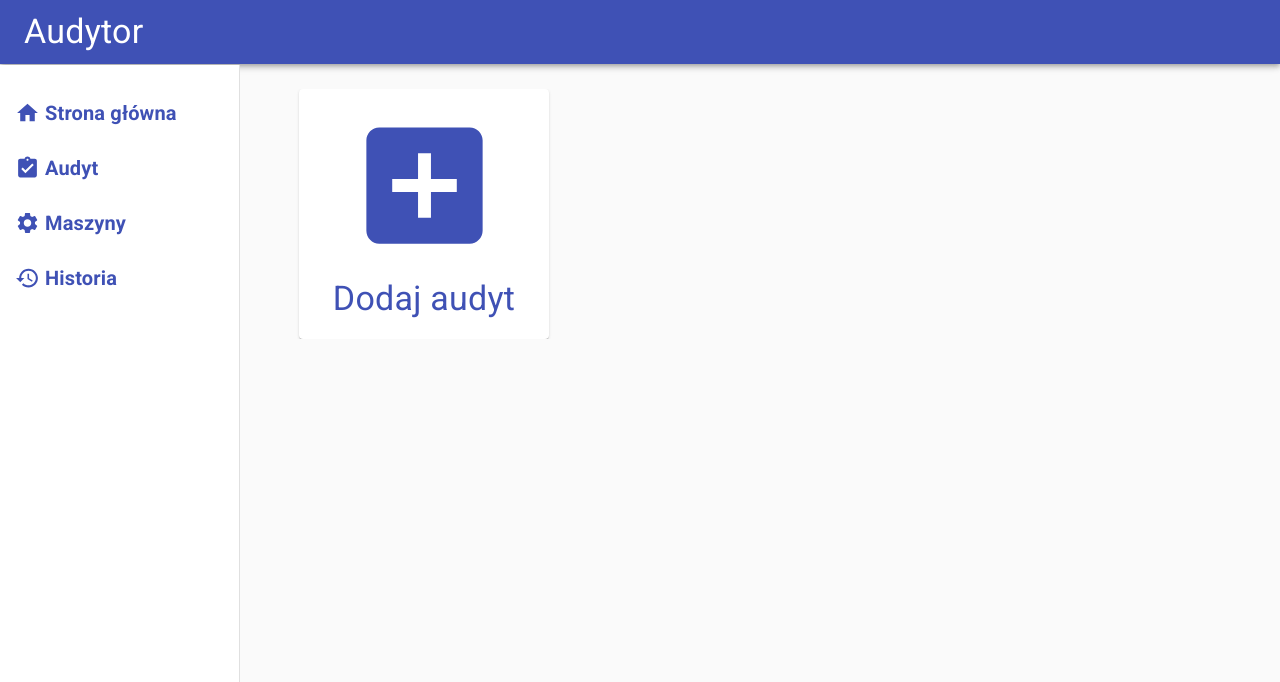
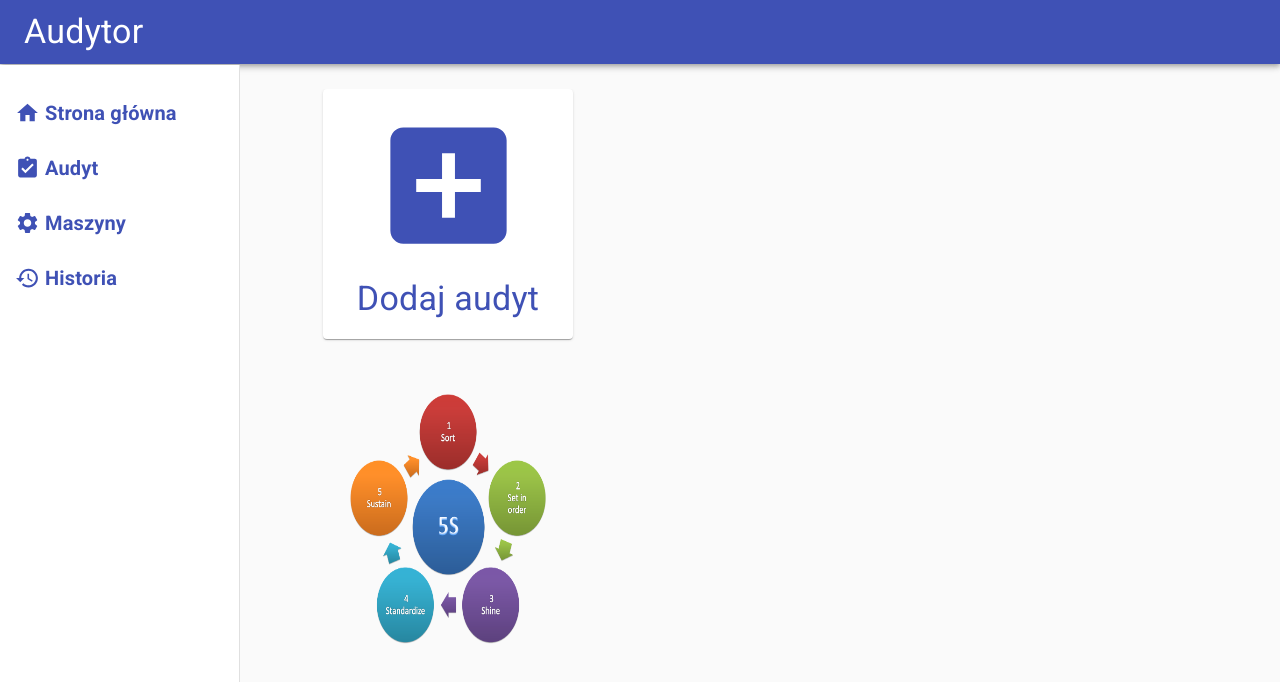
Before and after one commit to Dam-o/Audytor, a React (Create React App) app in the folder APP/app/: page / in a window 1280 px wide. Shown: the top 682 px of the page. Built offline with nearby package versions, Linux system fonts and the light colour scheme; no server answers.

Commit message:
workInProgress

```diff
--- a/APP/app/package.json
+++ b/APP/app/package.json
@@ -9,9 +9,11 @@
     "@testing-library/react": "^11.2.7",
     "@testing-library/user-event": "^12.8.3",
     "clsx": "^1.1.1",
+    "moment": "^2.29.1",
     "node-sass": "^6.0.1",
     "react": "^17.0.2",
     "react-dom": "^17.0.2",
+    "react-moment": "^1.1.1",
     "react-router-dom": "^5.2.0",
     "react-scripts": "4.0.3",
     "whatwg-fetch": "^3.6.2"
--- a/APP/app/src/components/Audyt.js
+++ b/APP/app/src/components/Audyt.js
@@ -1,10 +1,43 @@
-import React from 'react'
+import React from 'react';
+import { makeStyles } from '@material-ui/core/styles';
+import { Container } from '@material-ui/core';
 
+
+
+const useStyles = makeStyles(() => ({
+
+    container: {
+        width: "80%",
+        marginLeft: 275,
+        marginTop: 25,
+        overflow: 'hidden',
+        display: "flex",
+        border: "1px solid black"
+
+    },
+
+}));
 export default function Audyt() {
+    const classes = useStyles();
+
+
     return (
         <Container
             className={classes.container}>
+            <form>
+                <label htmlFor="name">Kto przeprowadza audyt?</label>
+                <input
+                    type="text"
+                    name="name">
+                </input>
+                <lable>Data audytu:</lable>
+                <input
+                    type="date"
+                    name="date"
+                ></input>
 
-        </Container>
+
+            </form>
+        </Container >
     )
 }
--- a/APP/app/src/components/Header.js
+++ b/APP/app/src/components/Header.js
@@ -4,7 +4,7 @@ import AppBar from '@material-ui/core/AppBar';
 import Toolbar from '@material-ui/core/Toolbar';
 import { Typography } from '@material-ui/core';
 import Menu from "./Menu";
-
+import moment from "moment";
 
 
 
--- a/APP/app/src/components/Home.js
+++ b/APP/app/src/components/Home.js
@@ -4,6 +4,7 @@ import { Container } from '@material-ui/core';
 import { Grid } from '@material-ui/core';
 import Widget from './Widget';
 import Machins from "./Machins";
+import moment from "moment";
 
 const useStyles = makeStyles(() => ({
     content: {
@@ -28,7 +29,7 @@ const Home = () => {
             className={classes.content}>
             <Container
                 fixed
-                maxWidth="lg"
+                maxWidth="xl"
                 className={classes.container}
             >
                 <Grid
@@ -36,13 +37,13 @@ const Home = () => {
                 >
                     <Grid
                         item
-                        xs={3}>
+                        xs={4}>
                         <Widget />
 
                     </Grid>
                     <Grid
                         item
-                        xs={9}>
+                        xs={8}>
                         <Machins />
                     </Grid>
                 </Grid>
--- a/APP/app/src/components/Machins.js
+++ b/APP/app/src/components/Machins.js
@@ -13,7 +13,7 @@ export default function Machins() {
             .then(data => data.json())
             .then(data => setSlitter(data.slitter))
             .then(err => console.log(err))
-    })
+    }, [])
 
 
 
--- a/APP/app/src/components/MachinsPage.js
+++ b/APP/app/src/components/MachinsPage.js
@@ -2,7 +2,7 @@ import React, { useState, useEffect } from 'react'
 import Container from '@material-ui/core/Container'
 import { Grid, Card, Typography } from '@material-ui/core';
 import { makeStyles } from '@material-ui/core/styles';
-import { display, height, width } from '@material-ui/system';
+
 
 
 const useStyles = makeStyles(() => ({
@@ -43,7 +43,7 @@ export default function MachinsPage() {
             .then(data => data.json())
             .then(data => setSlitter(data.slitter))
             .then(err => console.log(err))
-    })
+    }, []);
 
 
 
@@ -74,10 +74,18 @@ export default function MachinsPage() {
                                             {item.type}
                                         </Typography>
                                     </div>
-                                    <Typography
-                                        variant="body1.">
-                                        Ostatni audyt:{item.lastAudit}
-                                    </Typography>
+                                    <div>
+                                        <Typography
+                                            variant="subtitle1">
+                                            Ostatni audyt:{item.lastAudit}
+                                        </Typography>
+                                        <Typography
+                                            variant="subtitle1">
+                                            Wynik:{item.status}
+                                        </Typography>
+
+                                    </div>
+
 
                                 </Card>
                             </Grid>
--- a/APP/app/src/components/SingleMachine.js
+++ b/APP/app/src/components/SingleMachine.js
@@ -24,7 +24,7 @@ const useStyles = makeStyles(() => ({
 }));
 
 
-export default function SingleMachine({ name, type, lastAudit }) {
+export default function SingleMachine({ name }) {
     const classes = useStyles();
     const history = useHistory();
 
@@ -40,10 +40,6 @@ export default function SingleMachine({ name, type, lastAudit }) {
                     className={classes.icon} />
                 {name}
             </Typography>
-            <Typography
-                variant="h6">
-                Ostatni audyt: {lastAudit}
-            </Typography>
 
             <Button
                 variant="contained"
--- a/APP/app/src/components/Widget.js
+++ b/APP/app/src/components/Widget.js
@@ -4,6 +4,8 @@ import Paper from "@material-ui/core/Paper";
 import { makeStyles } from '@material-ui/core/styles';
 import { Typography } from '@material-ui/core';
 import { useHistory } from 'react-router-dom';
+import { Container } from '@material-ui/core';
+
 
 
 const useStyles = makeStyles(() => ({
@@ -15,15 +17,22 @@ const useStyles = makeStyles(() => ({
         justifyContent: "center",
         alignItems: "center",
         color: "#3f51b5",
-        cursor: "pointer"
+        cursor: "pointer",
+
     },
     icon: {
         width: 155,
         height: 155,
         marginBottom: 15,
+    },
+
+    method: {
+        marginTop: 55,
+        width: 250,
+        height: 250,
 
 
-    }
+    },
 
 }))
 
@@ -35,6 +44,8 @@ const Widget = () => {
 
 
     return (
+        <Container>
+
             <Paper
                 onClick={() => history.push("/audit")}
                 className={classes.paper}
@@ -49,7 +60,14 @@ const Widget = () => {
                 </Typography>
             </Paper>
 
+            <img
+                src={`${process.env.PUBLIC_URL}/assets/images/5S_methodology.png`}
+                alt="5s_image"
+                className={classes.method}>
+            </img>
 
+
+        </Container>
     )
 }
 
```
Also changed, not shown: APP/app/public/assets/images/5S_methodology.png (added). Lines whose indentation alone changed are shown as unchanged.
